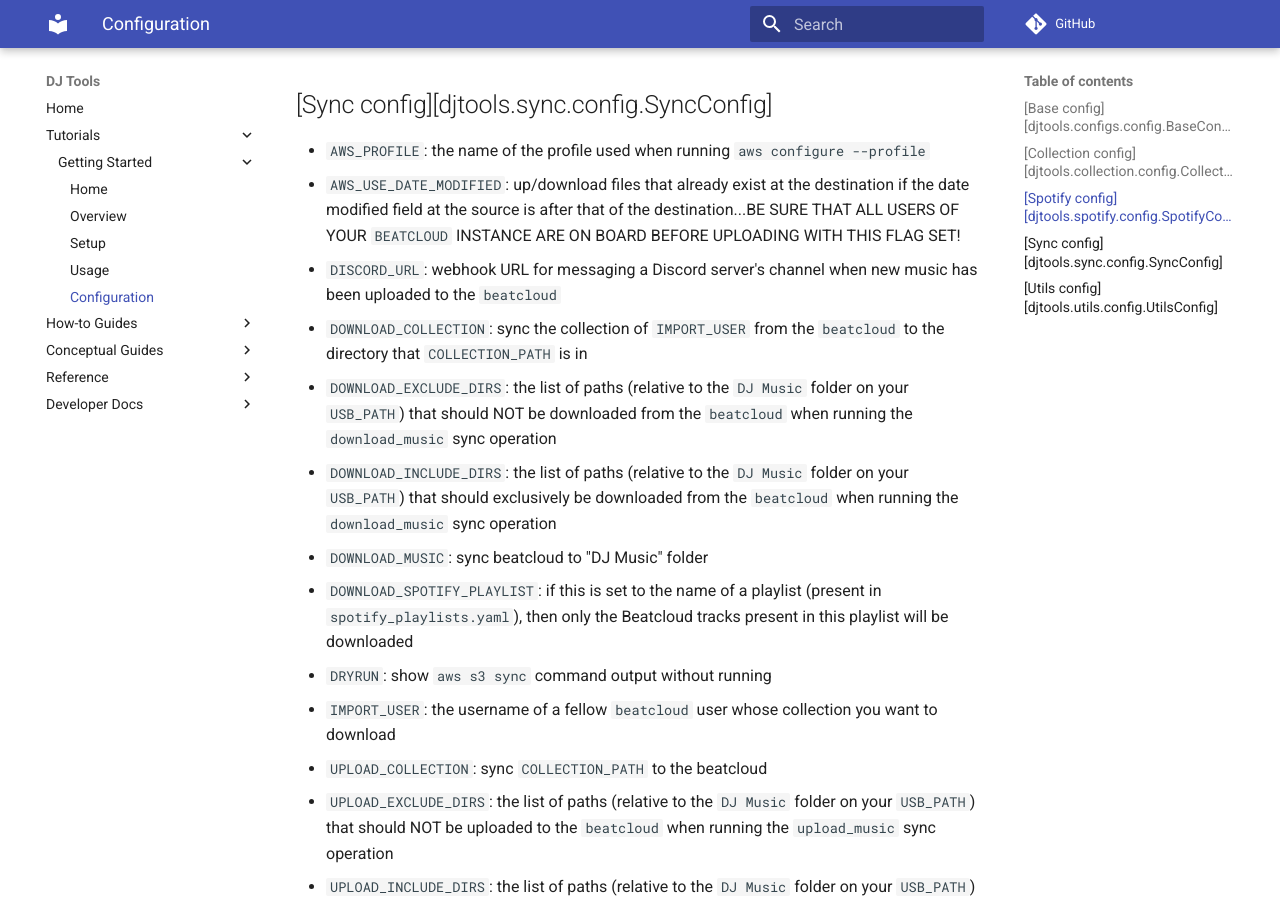
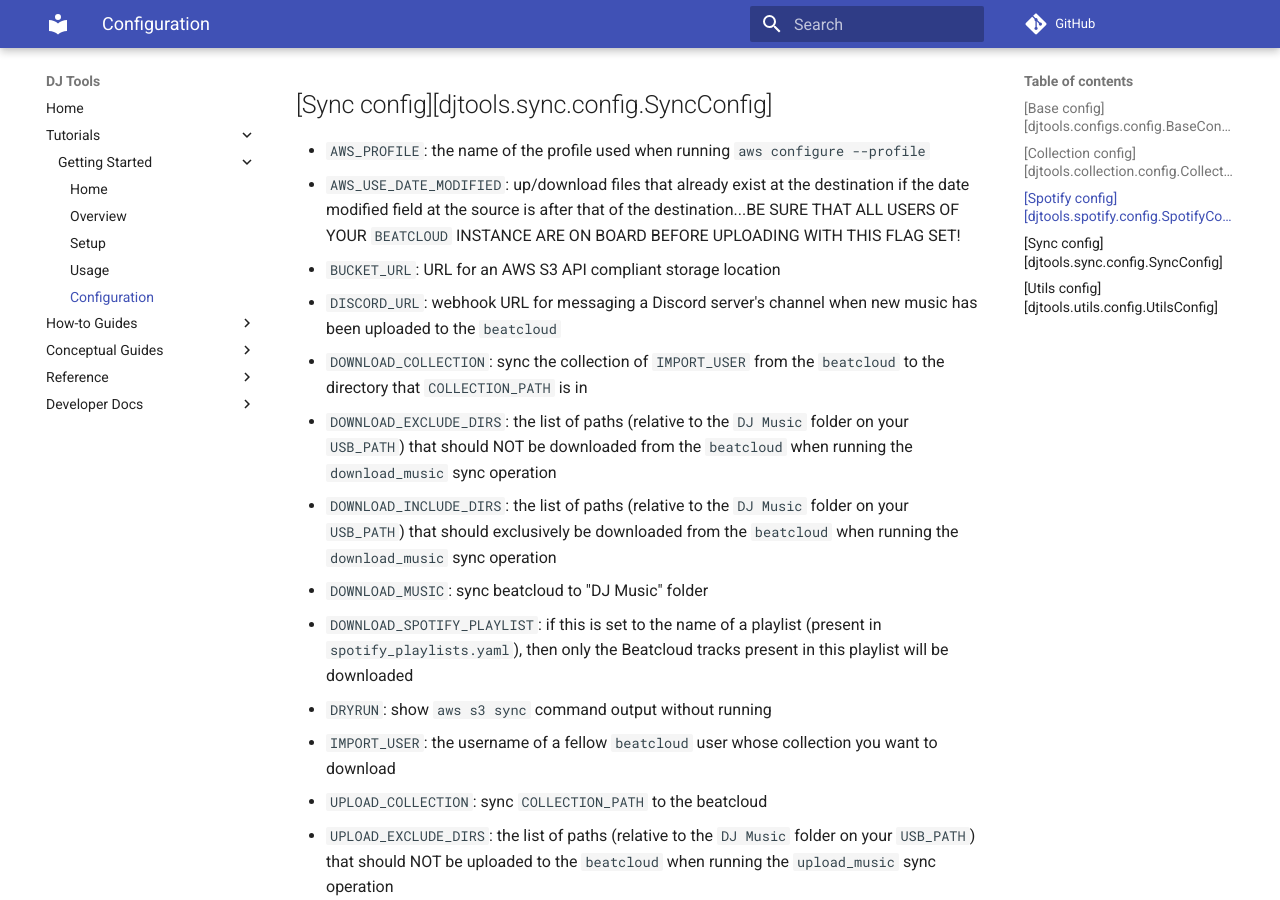
Before and after one commit to a-rich/DJ-Tools, an MkDocs documentation site: the page built from docs/tutorials/getting_started/configuration.md, in a window 1280 px wide and 900 px high, scrolled down 1885 px. Built offline with MkDocs 1.6.1 and Material for MkDocs 9.7.7, drawn with Linux system fonts in a browser that asks for light colours; comment, search, counter and statistics services are not loaded.

Commit message:
docs: add BUCKET_URL

```diff
--- a/docs/tutorials/getting_started/configuration.md
+++ b/docs/tutorials/getting_started/configuration.md
@@ -41,6 +41,7 @@ If `config.yaml` contains any unsupported options, `djtools` will fail as extra
 ## [Sync config][djtools.sync.config.SyncConfig]
 * `AWS_PROFILE`: the name of the profile used when running `aws configure --profile`
 * `AWS_USE_DATE_MODIFIED`: up/download files that already exist at the destination if the date modified field at the source is after that of the destination...BE SURE THAT ALL USERS OF YOUR `BEATCLOUD` INSTANCE ARE ON BOARD BEFORE UPLOADING WITH THIS FLAG SET!
+* `BUCKET_URL`: URL for an AWS S3 API compliant storage location
 * `DISCORD_URL`: webhook URL for messaging a Discord server's channel when new music has been uploaded to the `beatcloud`
 * `DOWNLOAD_COLLECTION`: sync the collection of `IMPORT_USER` from the `beatcloud` to the directory that `COLLECTION_PATH` is in
 * `DOWNLOAD_EXCLUDE_DIRS`: the list of paths (relative to the `DJ Music` folder on your `USB_PATH`) that should NOT be downloaded from the `beatcloud` when running the `download_music` sync operation
```
